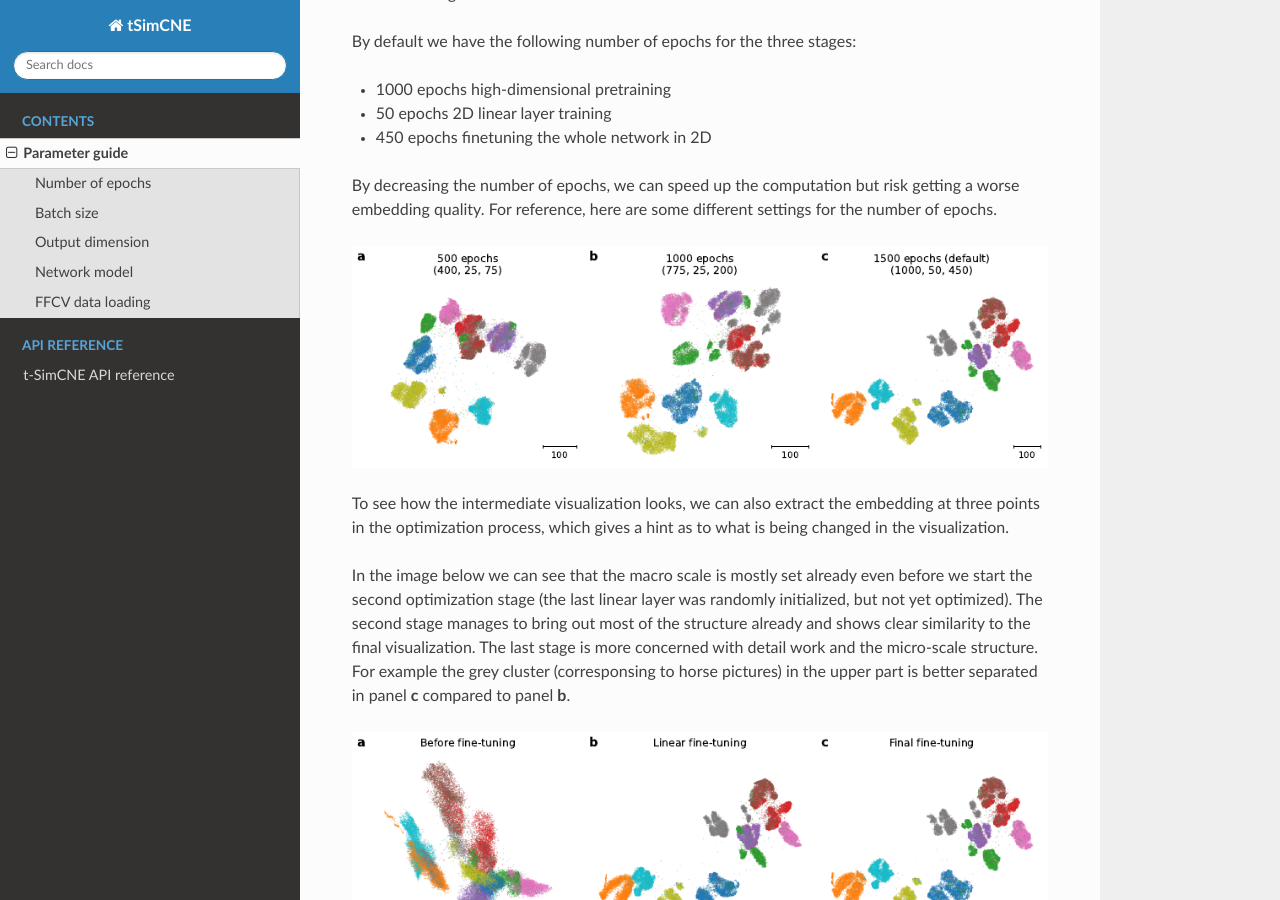
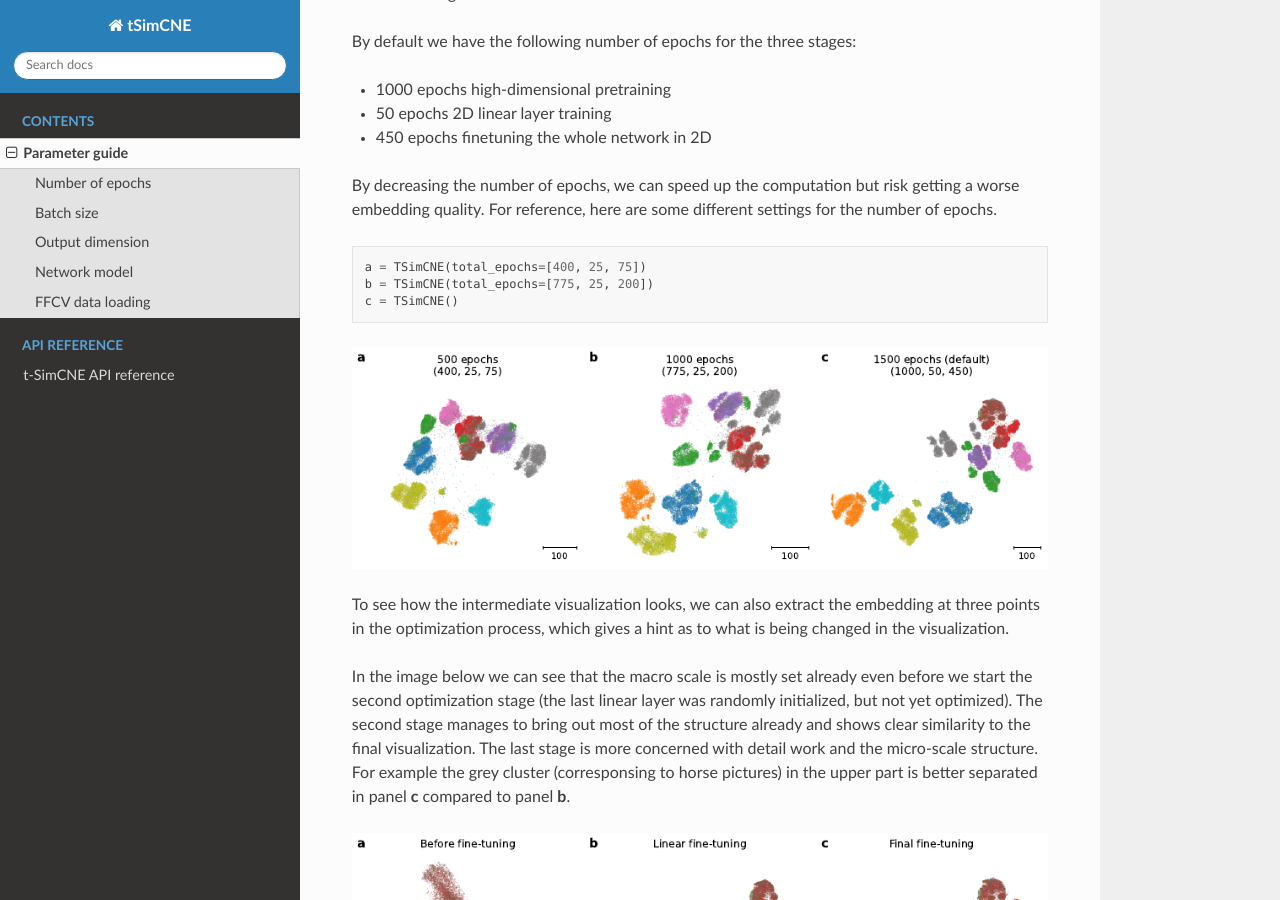
Before and after one commit to berenslab/t-simcne, a Sphinx documentation site: the page built from docs/source/parameter_guide.rst, in a window 1280 px wide and 900 px high, scrolled down 1269 px. Built offline with Sphinx 7.4.7 and the Read the Docs theme 2.0.0, drawn with Linux system fonts in a browser that asks for light colours.

Commit message:
Add code snippet for different epoch training

```diff
--- a/docs/source/parameter_guide.rst
+++ b/docs/source/parameter_guide.rst
@@ -55,6 +55,12 @@ By default we have the following number of epochs for the three stages:
 By decreasing the number of epochs, we can speed up the computation
 but risk getting a worse embedding quality.  For reference, here are
 some different settings for the number of epochs.
+
+.. code-block:: python
+
+   a = TSimCNE(total_epochs=[400, 25, 75])
+   b = TSimCNE(total_epochs=[775, 25, 200])
+   c = TSimCNE()
 
 .. figure:: ../../figures/cifar.budget.pdf.png
    :alt: Various number of epochs visualized on the CIFAR-10 dataset.
```
